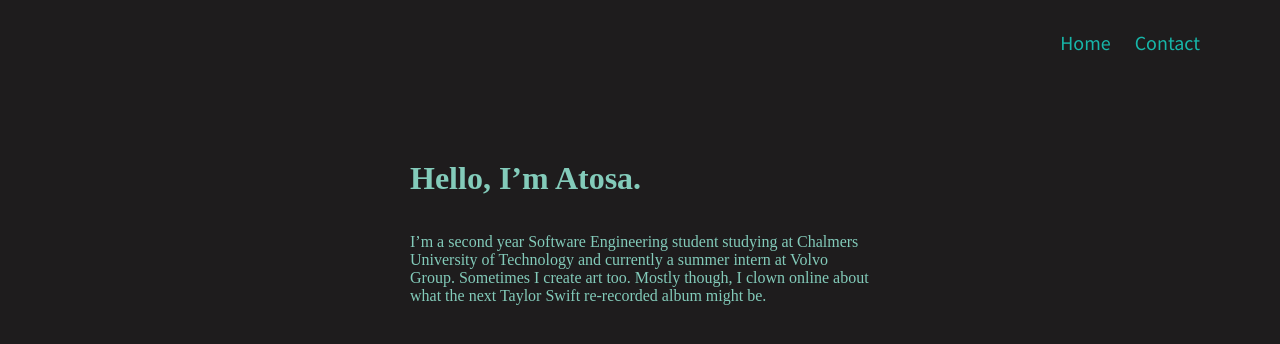
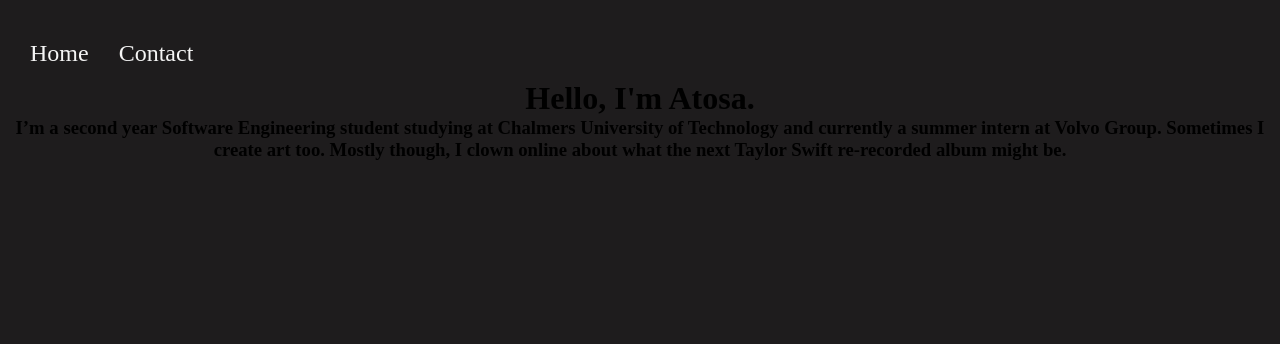
Before and after one commit to Tussies/Tussies.github.io, a React (Create React App) app: page / in a window 1280 px wide. Shown: the top 344 px of the page. Built offline with nearby package versions, Linux system fonts and the light colour scheme.

Commit message:
fixed navigation bar

```diff
--- a/package.json
+++ b/package.json
@@ -14,6 +14,7 @@
     "react-dom": "^18.1.0",
     "react-router-dom": "^6.3.0",
     "react-scripts": "5.0.1",
+    "styled-components": "^5.3.5",
     "web-vitals": "^2.1.4"
   },
   "scripts": {
--- a/src/components/Navbar.js
+++ b/src/components/Navbar.js
@@ -1,23 +1,61 @@
-import React from 'react';
-import "../style.css";
+import React, {useState} from "react";
+import {
+  NavbarContainer,
+  NavbarInnerContainer,
+  NavbarExtendedContainer,
+  LeftContainer,
+  NavbarLinkContainer,
+  NavbarLink,
+  Hamburger,
+  NavbarLinkExtended} from "../styles/Navbar.style";
+import { Link } from "react-router-dom";
 
-const Navbar = () => {
+function Navbar() {
+
+  const [extendNavbar, setExtendNavBar] = useState(false);
 
   return (
-    <div className="navbar">
-        <span className="logo"> </span>
-        <div className='toggleButton'>
-            <i class="fa-solid fa-bars"></i>
-        </div>
-        <div className="links">
-            <a href="/"> Home </a>
-            <a href="/Contact"> Contact </a>
-        </div>
-    </div>
-  )
+  <NavbarContainer extendNavbar={extendNavbar}>
+    <NavbarInnerContainer>
+      <LeftContainer>
+        <NavbarLinkContainer>
+          <NavbarLink to="/"> Home </NavbarLink>
+          <NavbarLink to="/Contact"> Contact </NavbarLink>
+          <Hamburger onClick={() => {
+            setExtendNavBar((currentValue => !currentValue));
+          }}>
+            {extendNavbar ? <>&#10005;</> : <>&#9776;</>}
+          </Hamburger>
+        </NavbarLinkContainer>
+      </LeftContainer>
+    </NavbarInnerContainer>
+    {extendNavbar && (
+      <NavbarExtendedContainer>
+      <NavbarLinkExtended to="/"> Home </NavbarLinkExtended>
+      <NavbarLinkExtended to="/Contact"> Contact </NavbarLinkExtended>
+    </NavbarExtendedContainer>
+    )}
+  </NavbarContainer>
+  );
 }
 
 export default Navbar;
+
+// const Navbar = () => {
+
+//   return (
+//     <div className="navbar">
+//         <span className="logo"> </span>
+//         <div className='toggleButton'>
+//             <i class="fa-solid fa-bars"></i>
+//         </div>
+//         <div className="links">
+//             <a href="/"> Home </a>
+//             <a href="/Contact"> Contact </a>
+//         </div>
+//     </div>
+//   )
+// }
 
 // function Navbar() {
 //     const [expandNavBar, setExpandNavBar] = useState(false);
--- a/src/pages/Contact.js
+++ b/src/pages/Contact.js
@@ -1,8 +1,10 @@
-import React from 'react';
+import React from "react";
 
 function Contact() {
   return (
-    <div>Under construction</div>
+    <div>
+    <h1>Under construction.</h1>
+  </div>
   )
 }
 
--- a/src/pages/Home.js
+++ b/src/pages/Home.js
@@ -1,12 +1,21 @@
-import React from 'react'
+import React from "react";
 
 function Home() {
   return (
-    <div class="aboutMe">
-      <h1>Hello, I’m Atosa.</h1> <br/> <br/>
-      <p class="aboutMeDescription"> I’m a second year Software Engineering student studying at Chalmers University of Technology and currently a summer intern at Volvo Group. Sometimes I create art too. Mostly though, I clown online about what the next Taylor Swift re-recorded album might be.</p>
+    <div>
+      <h1>Hello, I'm Atosa.</h1>
+      <h3>I’m a second year Software Engineering student studying at
+         Chalmers University of Technology and currently a summer intern at Volvo Group.
+        Sometimes I create art too. Mostly though, I clown online about what the next
+        Taylor Swift re-recorded album might be.</h3>
     </div>
   )
+  // return (
+  //   <div class="aboutMe">
+  //     <h1>Hello, I’m Atosa.</h1> <br/> <br/>
+  //     <p class="aboutMeDescription"> I’m a second year Software Engineering student studying at Chalmers University of Technology and currently a summer intern at Volvo Group. Sometimes I create art too. Mostly though, I clown online about what the next Taylor Swift re-recorded album might be.</p>
+  //   </div>
+  // )
 }
 
-export default Home
+export default Home;
--- a/src/style.css
+++ b/src/style.css
@@ -1,4 +1,4 @@
-.navbar {
+/* .navbar {
     height: 60px;
     background: #1E1C1D;
     justify-content: space-between;
@@ -6,13 +6,17 @@
     padding: 30px 70px 0% 0%;
     align-self: center;
     position: relative;
-}
+} */
 
 /* .navbar > .toggleButton > button {
     background-color: transparent;
     border: none;
     cursor: pointer;
 } */
+
+.h1 {
+    color:#17b6a9;
+}
 
 .fa-bars {
     font-size: 20px;
@@ -51,7 +55,7 @@
     src: url('SourceSansPro-Regular.ttf') format('truetype');
 }
 
-@media (max-width: 700px) {
+/* @media (max-width: 700px) {
     .navbar > .links {
         position: absolute;
         top: 60px;
@@ -74,4 +78,4 @@
         font-size: 36px;
         justify-content: center;
     }
-}
+} */
--- /dev/null
+++ b/src/styles/Navbar.style.js
@@ -0,0 +1,70 @@
+import styled from "styled-components";
+import { Link } from "react-router-dom";
+
+export const NavbarContainer = styled.nav`
+    width: 100%;
+    height: ${(props) => (props.extendNavbar ? "100vh": "80px")};
+    display: flex;
+    flex-direction: column;
+`;
+
+export const LeftContainer = styled.div`
+    flex: 100%;
+    display: flex;
+`;
+
+export const NavbarInnerContainer = styled.div `
+    width: 100%;
+    height: 80px;
+    display: flex;
+`;
+
+export const NavbarLinkContainer = styled.div`
+    display: flex;
+`;
+
+export const NavbarLink = styled(Link)`
+    color: whitesmoke;
+    font-size: x-large;
+    margin-top: 40px;
+    text-decoration: none;
+    margin-left: 30px;
+    @media (max-width: 700px) {
+        display: none;
+    }
+
+    &:hover {
+        color:#17b6a9;
+    }
+`;
+
+export const Hamburger = styled.button`
+    color: aliceblue;
+    font-size: 300%;
+    cursor: pointer;
+    background: none;
+    border: none;
+    margin-top: 16px;
+    margin-left: 20px;
+
+    @media (min-width: 700px) {
+        display: none;
+    }
+`
+
+export const NavbarExtendedContainer = styled.div `
+    display: flex;
+    flex-direction: column;
+    align-items: center;
+
+    @media (min-width: 700px) {
+        display: none;
+    }
+`;
+
+export const NavbarLinkExtended = styled(Link)`
+    color: whitesmoke;
+    font-size: x-large;
+    margin-top: 40px;
+    text-decoration: none;
+`;
```
Also changed, not shown: 1 other file (tests, documents, lock files or other folders).
